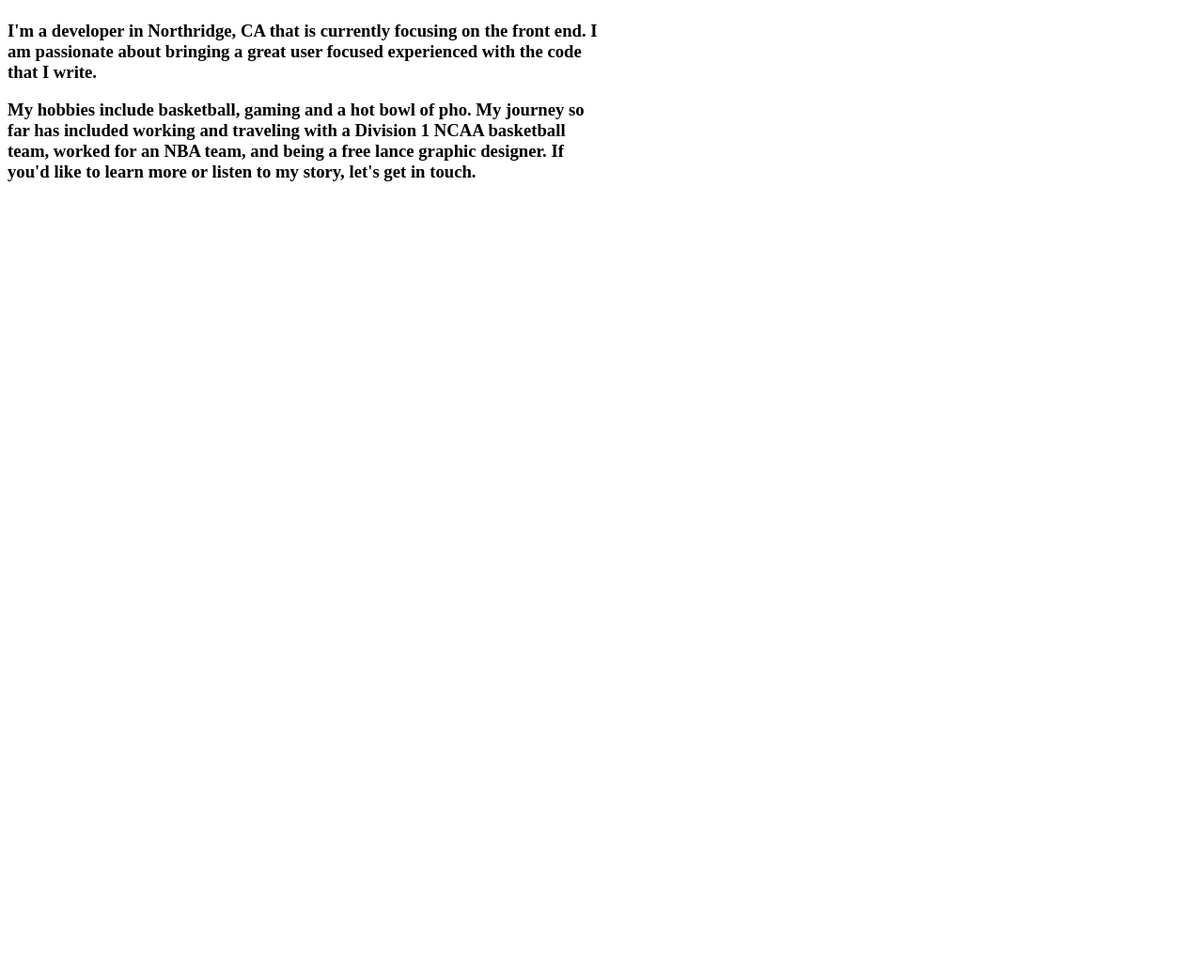
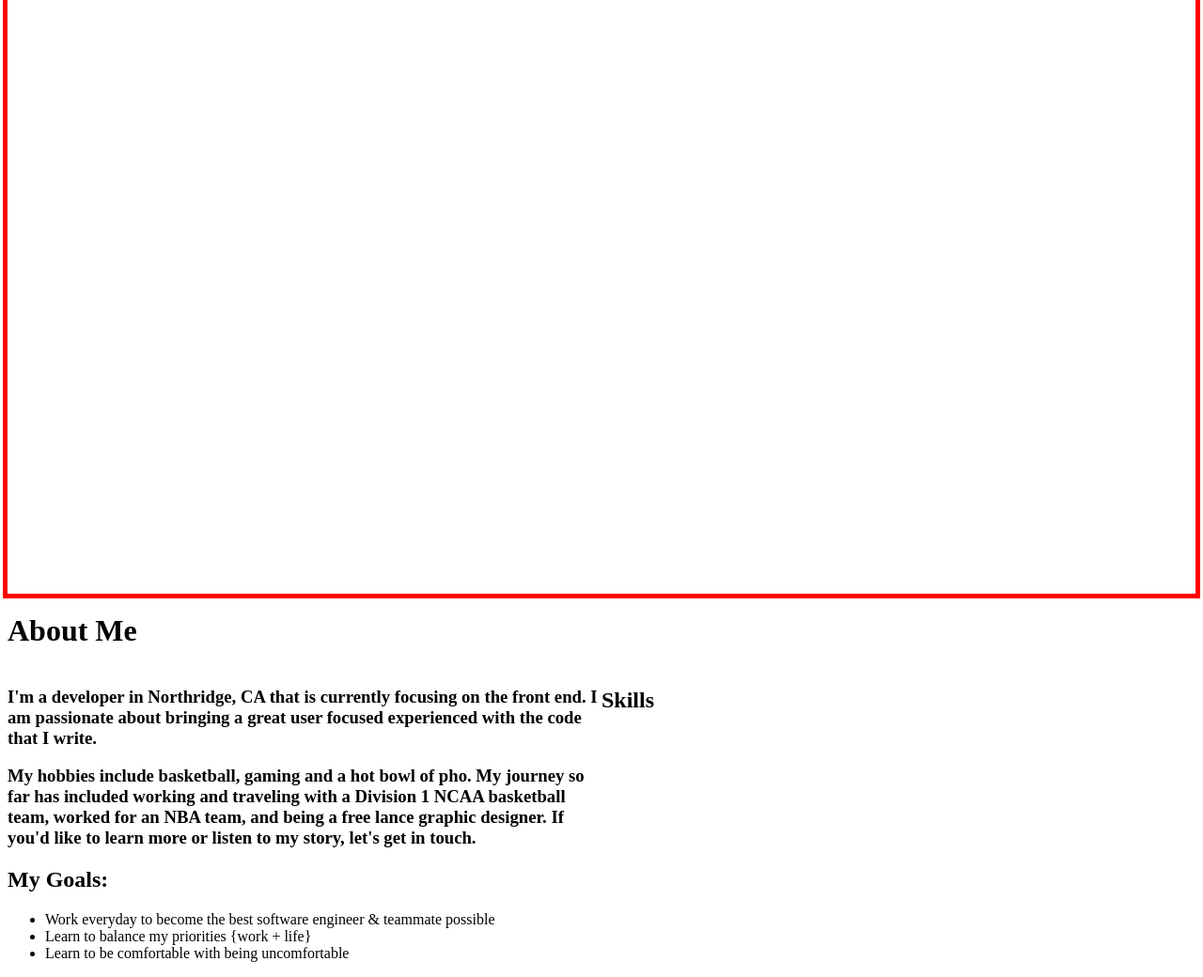
Before and after one commit to jtabalujan2/portfoliosite, a plain HTML site: page src/index.html in a window 1280 px wide. Shown: the part 176-1216 px from the top of the page at 94% size. Before the commit the page ends 800 px from the top, so only its background shows below. Drawn offline with Linux system fonts and the light colour scheme.

Commit message:
Added full page of hero

```diff
--- a/src/index.html
+++ b/src/index.html
@@ -21,8 +21,6 @@
       Here to be the best developer<br>
       I can be.
     </h2>
-
-    <div class=""></div>
   </div>
 
   <div class="container about-me">
@@ -42,12 +40,17 @@
       </div>
 
       <div class="goals">
-
+        <h2>My Goals:</h2>
+        <ul>
+          <li>Work everyday to become the best software engineer & teammate possible</li>
+          <li>Learn to balance my priorities {work + life}</li>
+          <li>Learn to be comfortable with being uncomfortable</li>
+        </ul>
       </div>
     </div>
 
-    <div class="">
-
+    <div class="column">
+      <h2 class="centered">Skills</h2>
     </div>
 
   </div>
--- a/views/stylesheet.css
+++ b/views/stylesheet.css
@@ -6,3 +6,10 @@
 .no-margin {
   margin: 0px;
 }
+
+.hero {
+  outline-style: solid;
+  outline-color: red;
+  outline-width: thick;
+  height: 100vh;
+}
```
